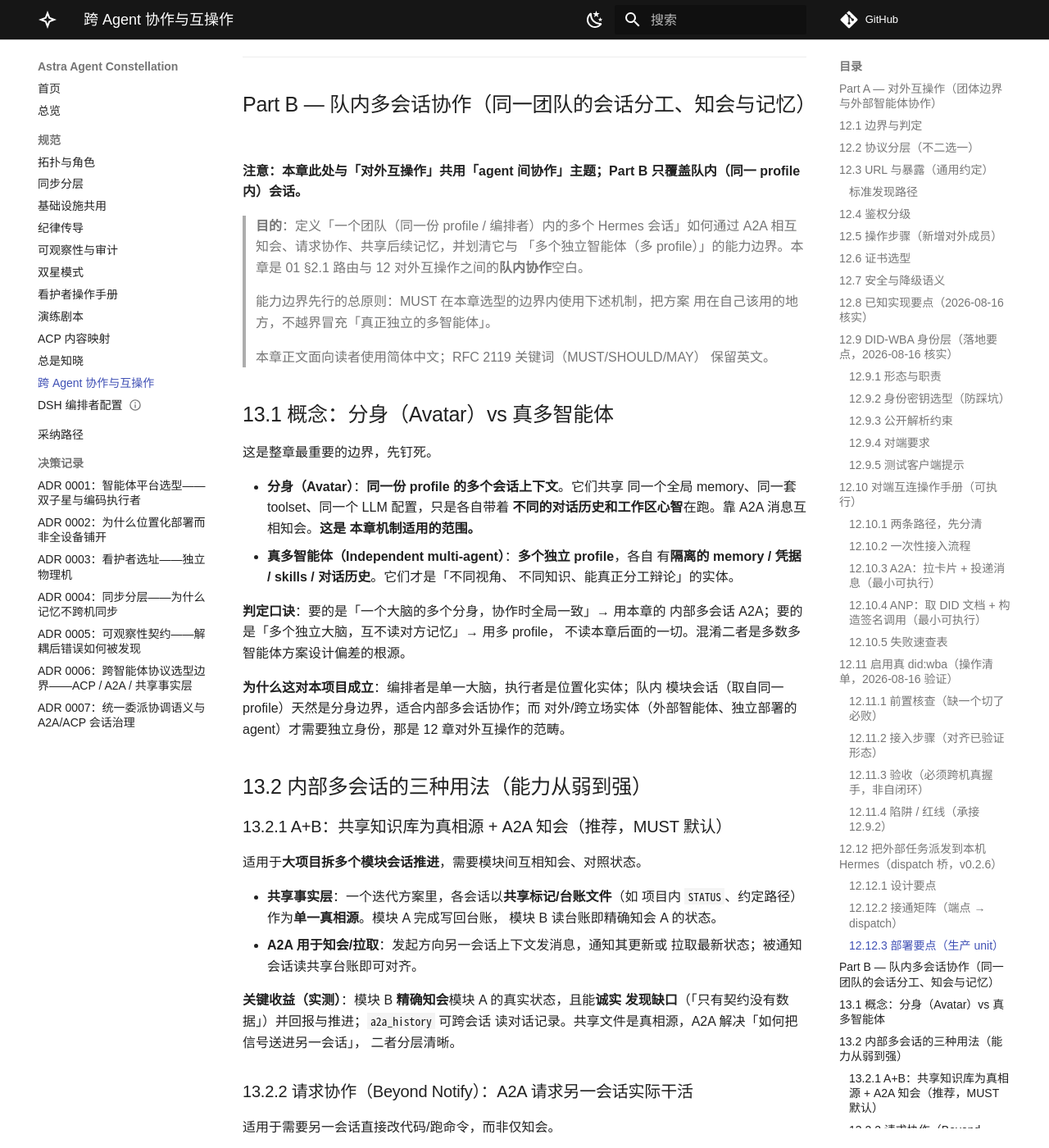
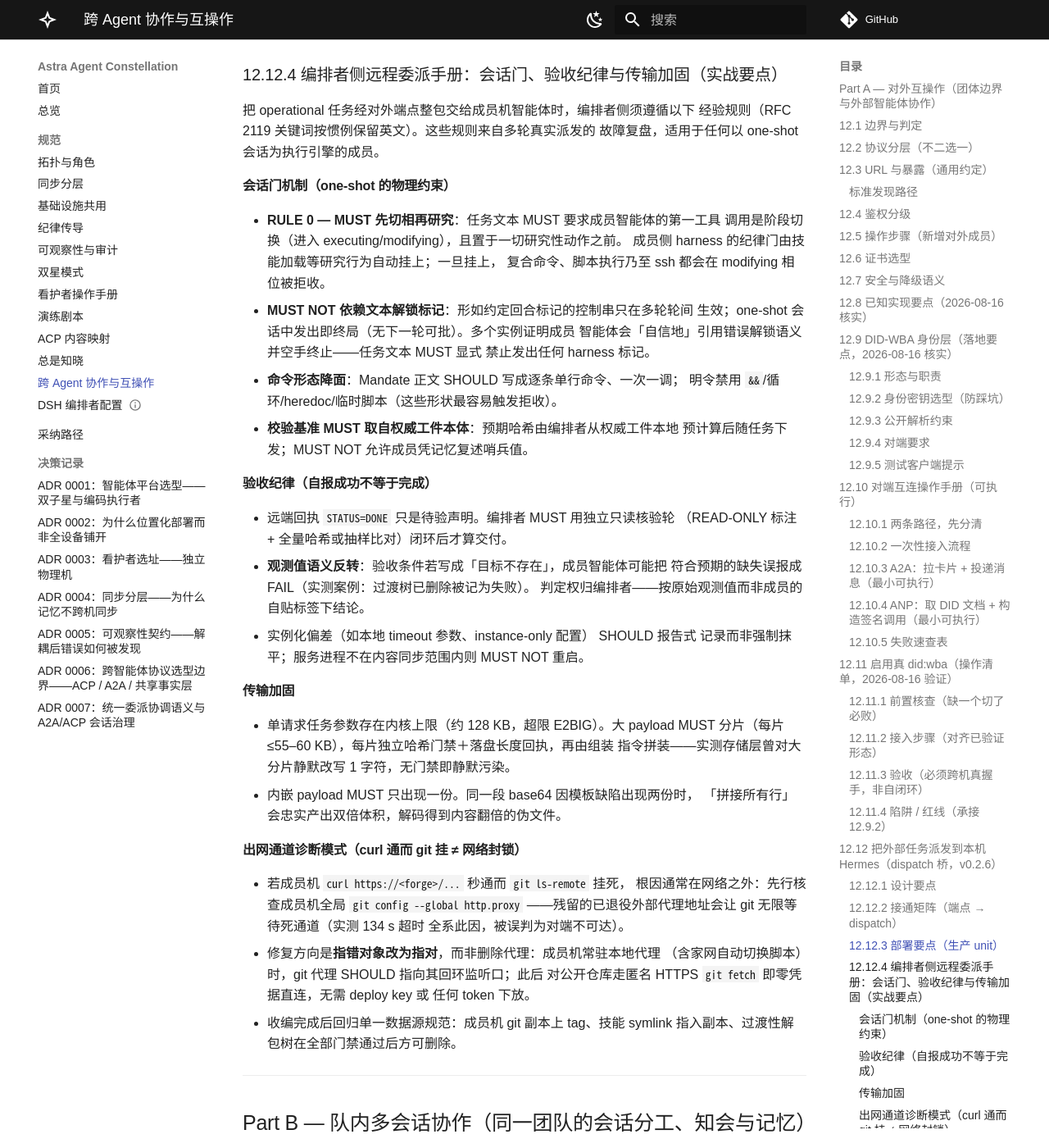
Before and after one commit to alrcatraz/astra-agent-constellation, an MkDocs documentation site: the page built from docs/12-cross-agent-collab.md, in a window 1280 px wide and 1400 px high, scrolled down 11471 px. Shown: the whole window at 82% size. Built offline with MkDocs 1.6.1 and Material for MkDocs 9.7.7, drawn with Linux system fonts in a browser that asks for light colours; comment, search, counter and statistics services are not loaded.

Commit message:
docs: §12.12.4 orchestrator-side delegation playbook — session gates, acceptance discipline, transport hardening, egress channel diagnosis
Lessons from 2026-08-27 HC01→NUC10/WSL one-shot mandates (#16–#23):
RULE 0 phase-set; no harness markers in single-round sessions;
single-line command shape; caller-supplied hash sentinels from
authoritative artifacts; independent read-only acceptance rounds;
raw-observation semantics over member self-labels; payload chunking
(E2BIG ~128KB) with per-chunk sha256 gates and exactly-once embedding;
curl-fast + git-hang => member's global git proxy aimed at retired
external proxy — repoint to own local proxy loopback, then anonymous
HTTPS fetch of public repos needs zero credentials.

```diff
--- a/docs/12-cross-agent-collab.md
+++ b/docs/12-cross-agent-collab.md
@@ -432,6 +432,59 @@ Hermes 智能体**完成（而不是让端点 echo 或空转）。`templates/ext
   经**公网**门面签调用 `/rpc` `/task`，期望 200 + `result.message` = 本机
   hostname 类真实执行输出 + `origin_did` = 调用方 DID（12.11.3 的闭环，但
   任务改为真执行而非 echo）。
+
+### 12.12.4 编排者侧远程委派手册：会话门、验收纪律与传输加固（实战要点）
+
+把 operational 任务经对外端点整包交给成员机智能体时，编排者侧须遵循以下
+经验规则（RFC 2119 关键词按惯例保留英文）。这些规则来自多轮真实派发的
+故障复盘，适用于任何以 one-shot 会话为执行引擎的成员。
+
+#### 会话门机制（one-shot 的物理约束）
+
+- **RULE 0 — MUST 先切相再研究**：任务文本 MUST 要求成员智能体的第一工具
+  调用是阶段切换（进入 executing/modifying），且置于一切研究性动作之前。
+  成员侧 harness 的纪律门由技能加载等研究行为自动挂上；一旦挂上，
+  复合命令、脚本执行乃至 ssh 都会在 modifying 相位被拒收。
+- **MUST NOT 依赖文本解锁标记**：形如约定回合标记的控制串只在多轮轮间
+  生效；one-shot 会话中发出即终局（无下一轮可批）。多个实例证明成员
+  智能体会「自信地」引用错误解锁语义并空手终止——任务文本 MUST 显式
+  禁止发出任何 harness 标记。
+- **命令形态降面**：Mandate 正文 SHOULD 写成逐条单行命令、一次一调；
+  明令禁用 `&&`/循环/heredoc/临时脚本（这些形状最容易触发拒收）。
+- **校验基准 MUST 取自权威工件本体**：预期哈希由编排者从权威工件本地
+  预计算后随任务下发；MUST NOT 允许成员凭记忆复述哨兵值。
+
+#### 验收纪律（自报成功不等于完成）
+
+- 远端回执 `STATUS=DONE` 只是待验声明。编排者 MUST 用独立只读核验轮
+  （READ-ONLY 标注 + 全量哈希或抽样比对）闭环后才算交付。
+- **观测值语义反转**：验收条件若写成「目标不存在」，成员智能体可能把
+  符合预期的缺失误报成 FAIL（实测案例：过渡树已删除被记为失败）。
+  判定权归编排者——按原始观测值而非成员的自贴标签下结论。
+- 实例化偏差（如本地 timeout 参数、instance-only 配置） SHOULD 报告式
+  记录而非强制抹平；服务进程不在内容同步范围内则 MUST NOT 重启。
+
+#### 传输加固
+
+- 单请求任务参数存在内核上限（约 128 KB，超限 E2BIG）。大 payload MUST
+  分片（每片 ≤55–60 KB），每片独立哈希门禁＋落盘长度回执，再由组装
+  指令拼装——实测存储层曾对大分片静默改写 1 字符，无门禁即静默污染。
+- 内嵌 payload MUST 只出现一份。同一段 base64 因模板缺陷出现两份时，
+  「拼接所有行」会忠实产出双倍体积，解码得到内容翻倍的伪文件。
+
+#### 出网通道诊断模式（curl 通而 git 挂 ≠ 网络封锁）
+
+- 若成员机 `curl https://<forge>/...` 秒通而 `git ls-remote` 挂死，
+  根因通常在网络之外：先行核查成员机全局 `git config --global http.proxy`
+  ——残留的已退役外部代理地址会让 git 无限等待死通道（实测 134 s 超时
+  全系此因，被误判为对端不可达）。
+- 修复方向是**指错对象改为指对**，而非删除代理：成员机常驻本地代理
+  （含家网自动切换脚本）时，git 代理 SHOULD 指向其回环监听口；此后
+  对公开仓库走匿名 HTTPS `git fetch` 即零凭据直连，无需 deploy key 或
+  任何 token 下放。
+- 收编完成后回归单一数据源规范：成员机 git 副本上 tag、技能 symlink
+  指入副本、过渡性解包树在全部门禁通过后方可删除。
+
 ---
 ## Part B — 队内多会话协作（同一团队的会话分工、知会与记忆）
 **注意：本章此处与「对外互操作」共用「agent 间协作」主题；Part B 只覆盖队内（同一 profile 内）会话。**
```
